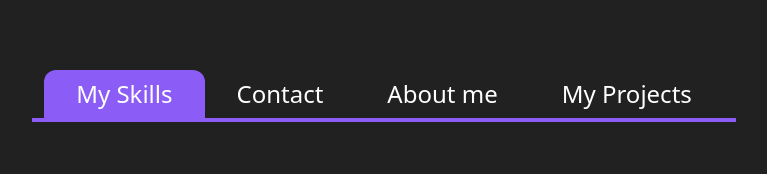
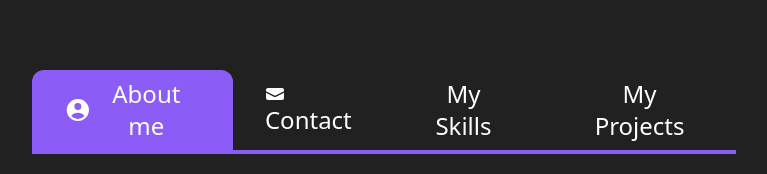
Before and after one commit to GabrielYKB/next.js-portfolio-2.0, a Next.js app: page / in a window 1280 px wide. Shown: the part 626-800 px from the top of the page, without its empty margins (256-1023 px from the left). Built offline with nearby package versions, Linux system fonts and the light colour scheme.

Commit message:
Visual improvments on tab titles

```diff
--- a/src/components/About.tsx
+++ b/src/components/About.tsx
@@ -1,5 +1,6 @@
 import React from "react";
+import AboutTitle from "./AboutTitle";
 
 export default function About() {
-    return <div>About</div>;
+    return <div>About me</div>;
 }
--- /dev/null
+++ b/src/components/AboutTitle.tsx
@@ -0,0 +1,21 @@
+import React from "react";
+
+export default function AboutTitle() {
+    return (
+        <div className="flex items-center">
+            <svg
+                xmlns="http://www.w3.org/2000/svg"
+                viewBox="0 0 20 20"
+                fill="currentColor"
+                className="h-7"
+            >
+                <path
+                    fillRule="evenodd"
+                    d="M18 10a8 8 0 11-16 0 8 8 0 0116 0zm-5.5-2.5a2.5 2.5 0 11-5 0 2.5 2.5 0 015 0zM10 12a5.99 5.99 0 00-4.793 2.39A6.483 6.483 0 0010 16.5a6.483 6.483 0 004.793-2.11A5.99 5.99 0 0010 12z"
+                    clipRule="evenodd"
+                />
+            </svg>
+            <p>About me</p>
+        </div>
+    );
+}
--- a/src/components/Contact.tsx
+++ b/src/components/Contact.tsx
@@ -1,5 +1,5 @@
 import React from "react";
 
 export default function Contact() {
-    return <div className="bg-[var(--bg)] h-full">Contact</div>;
+    return <div>Contact</div>;
 }
--- /dev/null
+++ b/src/components/ContactTitle.tsx
@@ -0,0 +1,20 @@
+import React from "react";
+
+type Props = {};
+
+export default function ContactTitle({}: Props) {
+    return (
+        <div>
+            <svg
+                xmlns="http://www.w3.org/2000/svg"
+                viewBox="0 0 20 20"
+                fill="currentColor"
+                className="w-5 h-5"
+            >
+                <path d="M3 4a2 2 0 00-2 2v1.161l8.441 4.221a1.25 1.25 0 001.118 0L19 7.162V6a2 2 0 00-2-2H3z" />
+                <path d="M19 8.839l-7.77 3.885a2.75 2.75 0 01-2.46 0L1 8.839V14a2 2 0 002 2h14a2 2 0 002-2V8.839z" />
+            </svg>
+            <p>Contact</p>
+        </div>
+    );
+}
--- a/src/components/Tabs.tsx
+++ b/src/components/Tabs.tsx
@@ -3,20 +3,22 @@ import Skills from "./Skills";
 import Work from "./Work";
 import About from "./About";
 import Contact from "./Contact";
+import AboutTitle from "./AboutTitle";
+import ContactTitle from "./ContactTitle";
 
 export default function Tabs() {
     const tabsData = [
         {
-            label: "My Skills",
-            content: <Skills />,
+            label: <AboutTitle />,
+            content: <About />,
         },
         {
-            label: "Contact",
+            label: <ContactTitle />,
             content: <Contact />,
         },
         {
-            label: "About me",
-            content: <About />,
+            label: "My Skills",
+            content: <Skills />,
         },
         {
             label: "My Projects",
```
